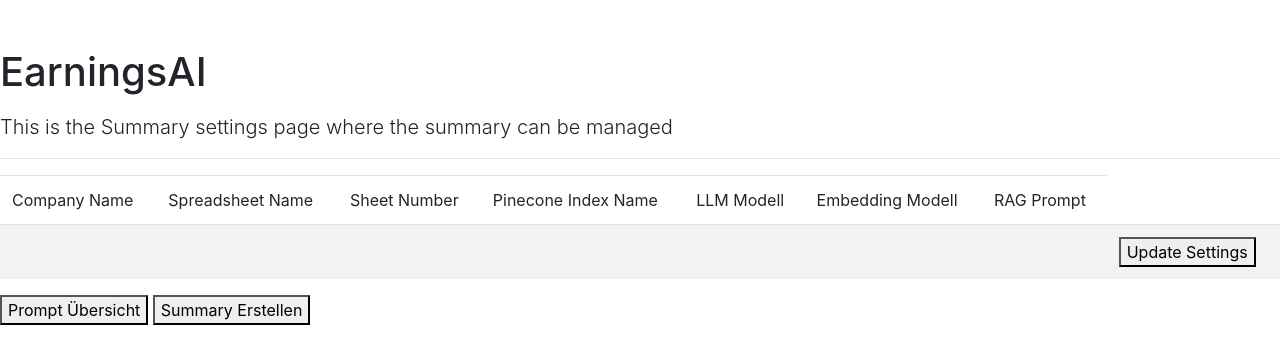
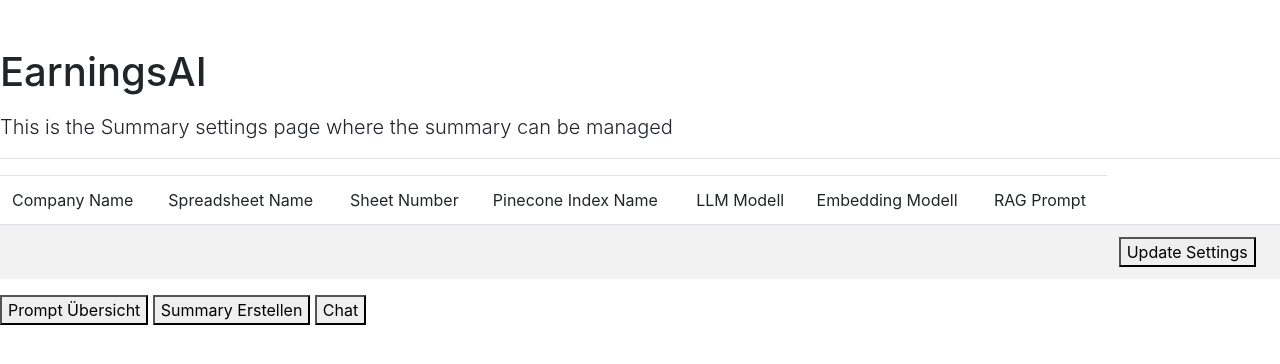
Before and after one commit to Atacama81479/earningsai, a Flask app: template templates/createsummary.html in a window 1280 px wide. Shown: the top 364 px of the page. Run offline with Flask 3, Linux system fonts and the light colour scheme; the template is opened without the code that fills it, so the values that code supplies are empty; some libraries are stand-ins or nearby versions.

Commit message:
chat button

```diff
--- a/app/forms.py
+++ b/app/forms.py
@@ -18,7 +18,7 @@
 
 
 class ChatForm(FlaskForm):
-    query = StringField('Chat')
+    query = StringField('Chat' )
     submit = SubmitField('Submit')
 
 class EditSettingsForm(FlaskForm):
--- a/templates/createsummary.html
+++ b/templates/createsummary.html
@@ -52,6 +52,12 @@
                     Summary Erstellen
                 </button>
             </a>
+
+            <a href='/chat' >
+                <button class="GFG">
+                    Chat
+                </button>
+            </a>
           </div>
 
       {% endblock %}
```
